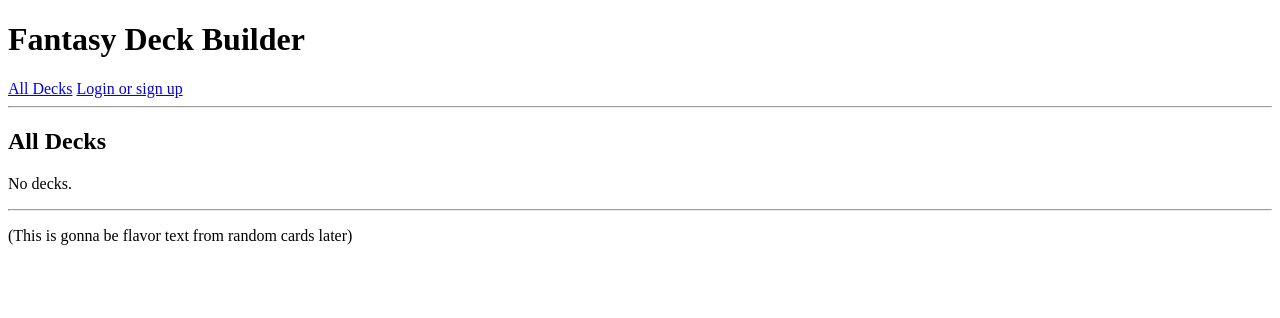
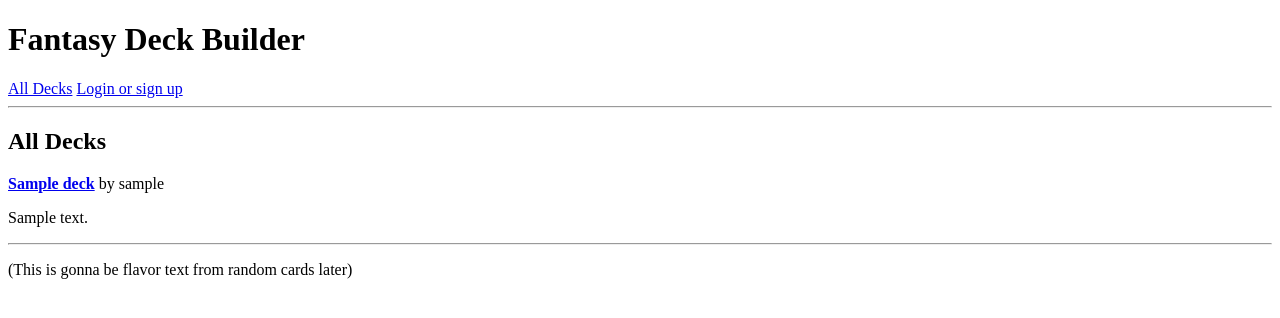
Before and after one commit to danibarstad/MtG_DeckBuilder, a Django app: page / in a window 1280 px wide. Shown: the top 318 px of the page. Run offline with Django 3.2, Linux system fonts and the light colour scheme; tables that the repository leaves empty hold one stand-in row (values such as "Sample post").

Commit message:
all decks in database now display on homepage

```diff
--- a/mtg_deckbuilder/templates/mtg_deckbuilder/home.html
+++ b/mtg_deckbuilder/templates/mtg_deckbuilder/home.html
@@ -6,7 +6,7 @@
 {% for deck in decks %}
 
 <div class='deck' id="deck_{{ deck.pk }}">
-    <span><h3 class="deck_name"><a hred="{% url 'deck_detail' deck_pk=deck.pk %}">{{ deck.name }}</a></h3> by {{ deck.user.username }}</span>
+    <h4 class="deck_name" style='display:inline'><a href="{% url 'deck_detail' deck_pk=deck.pk %}">{{ deck.name }}</a></h4><p style='display:inline'> by {{ deck.user.username }}</p>
     <p class="deck_text">{{ deck.text }}</p>
 
 {% empty %}
--- a/mtg_deckbuilder/views.py
+++ b/mtg_deckbuilder/views.py
@@ -1,5 +1,12 @@
-from django.shortcuts import render
+from django.shortcuts import render, redirect, get_object_or_404
+from .models import Deck
 
 
 def homepage(request):
-    return render(request, 'mtg_deckbuilder/home.html')
+    decks = Deck.objects.all()
+    return render(request, 'mtg_deckbuilder/home.html', {'decks': decks})
+
+
+def deck_detail(request, deck_pk):
+    deck = get_object_or_404(Deck, pk=deck_pk)
+    return render(request, 'decks/deck_detail.html' , {'deck' : deck })
```
